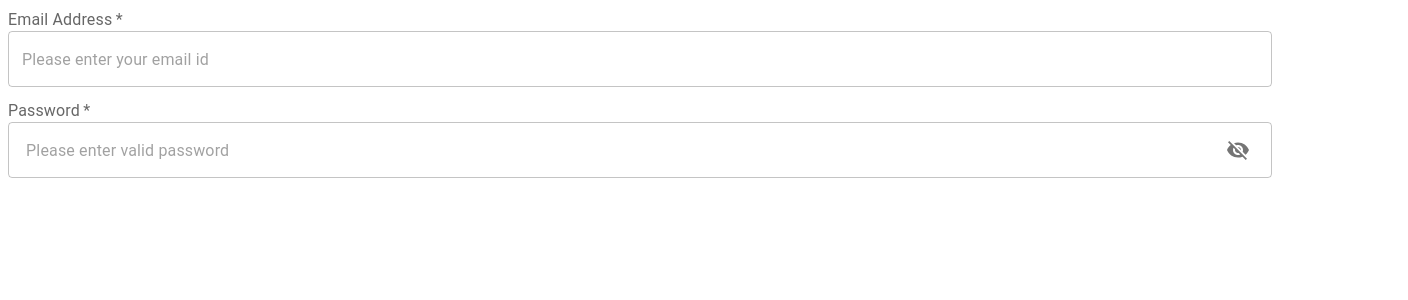
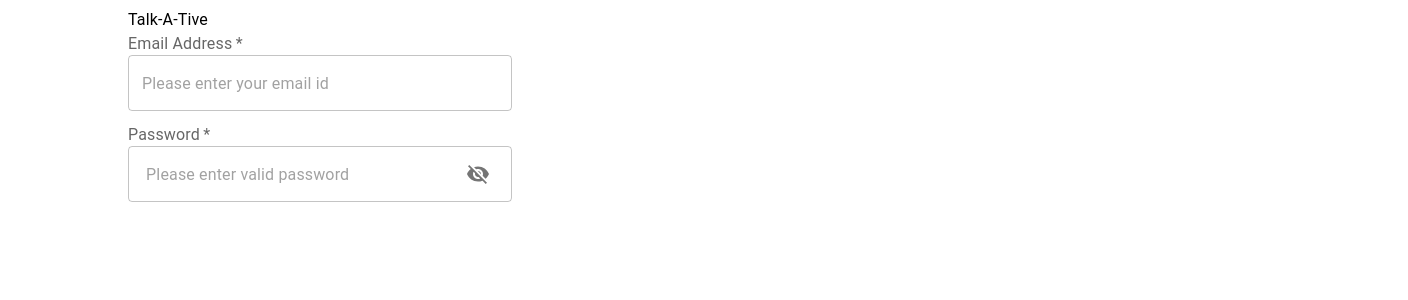
Before and after one commit to vinaymaurya105/chat-app, a React (Create React App) app in the folder client/: page / in a window 1280 px wide. Shown: the top 300 px of the page, 1408 px wide, since content can reach past the window. Built offline with nearby package versions, Linux system fonts and the light colour scheme.

Commit message:
Home page wip

```diff
--- a/client/src/App.tsx
+++ b/client/src/App.tsx
@@ -1,11 +1,12 @@
 import { Box } from "@mui/material";
 import React from "react";
 import Login from "./components/Login";
+import Home from "./components/Home";
 
 function App() {
   return (
     <Box>
-      <Login />
+      <Home />
     </Box>
   );
 }
--- /dev/null
+++ b/client/src/components/Home.tsx
@@ -0,0 +1,25 @@
+import { Box, Typography } from "@mui/material";
+import React from "react";
+import Login from "./Login";
+
+function Home() {
+  return (
+    <Box
+      display="flex"
+      position="absolute"
+      flexDirection="column"
+      left="60%"
+      style={{ translate: "-50% 0%" }}
+      width="100%"
+    >
+      <Box>
+        <Typography>Talk-A-Tive</Typography>
+      </Box>
+      <Box width="30%">
+        <Login />
+      </Box>
+    </Box>
+  );
+}
+
+export default Home;
```
